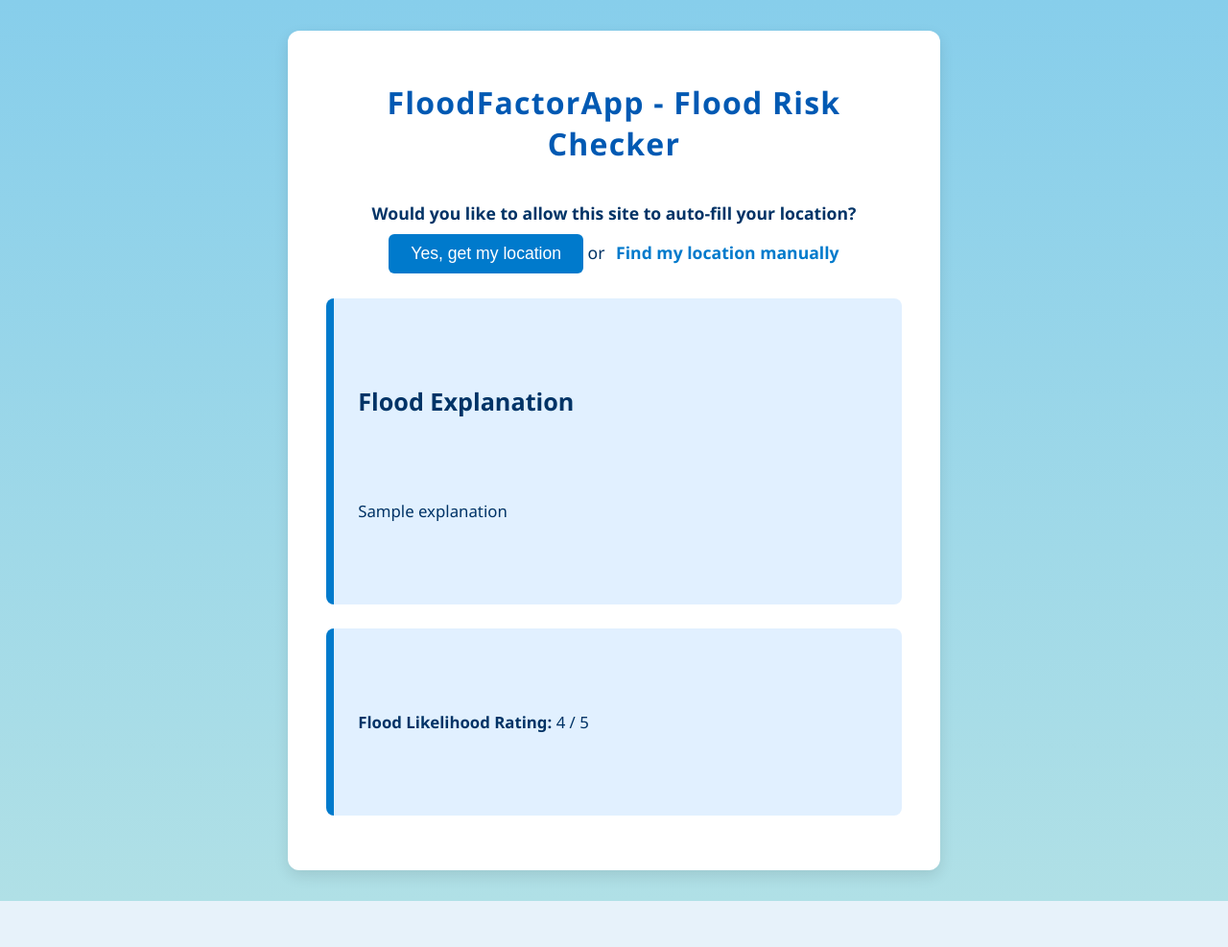
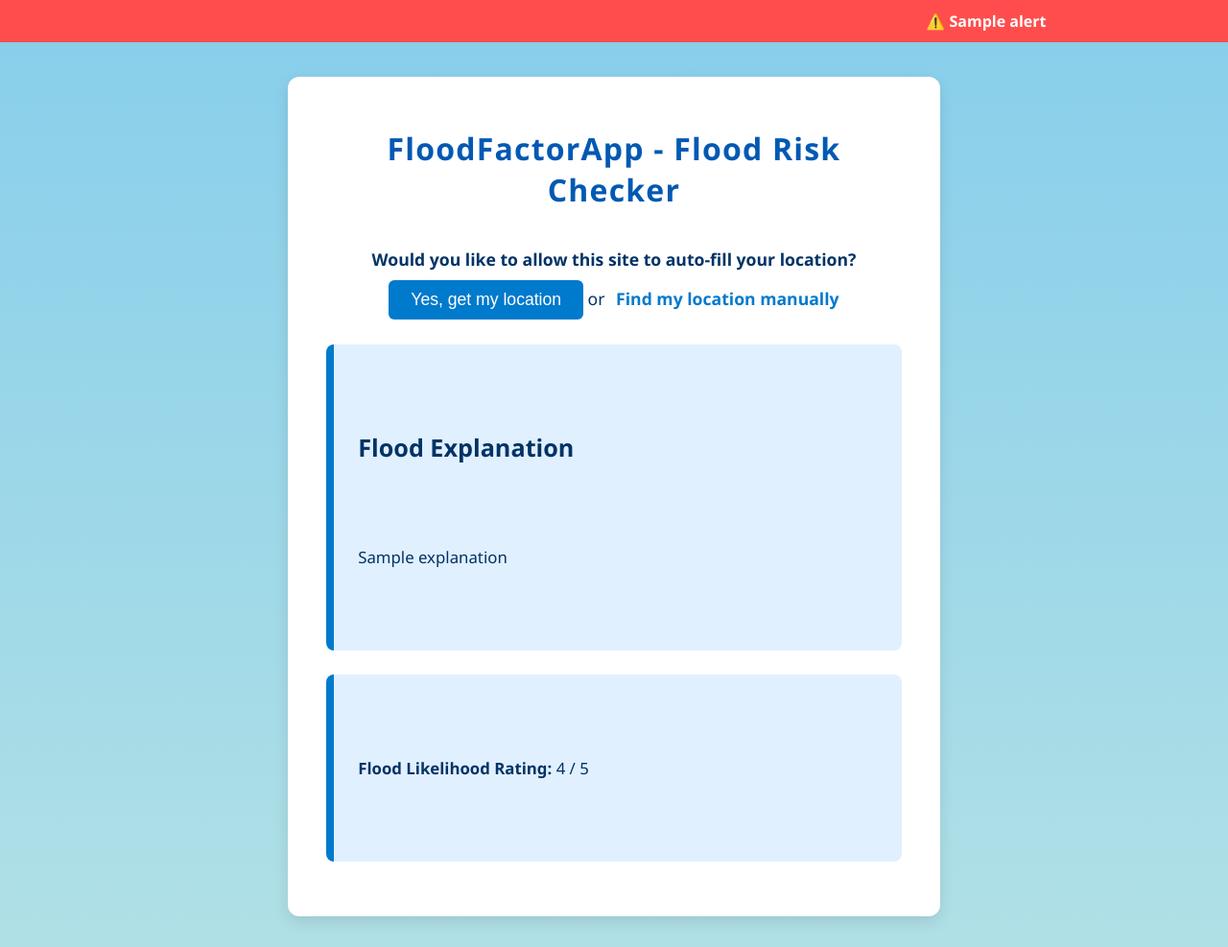
Before and after one commit to JessiMarosi/FloodFactorApp, a Flask app: template templates/index.html in a window 1280 px wide. Shown: the whole page at 96% size. Before the commit the page ends 939 px from the top, so only its background shows below. Run offline with Flask 3, Linux system fonts and the light colour scheme; the template is opened without the code that fills it: most values are stand-ins (such as "Sample title", 1, 10 or a date in 2020).

Commit message:
Add nationwide NWS alerts marquee and update alert display

```diff
--- a/app.py
+++ b/app.py
@@ -1,4 +1,4 @@
-from flask import Flask, render_template, request
+from flask import Flask, render_template, request, Markup  # <-- Added Markup
 import openai
 import os
 import sys
@@ -41,6 +41,7 @@ def get_fema_flood_data(lat, lon):
         return None
 
 def get_weather_alerts(lat, lon):
+    # Keep this if you want local alerts elsewhere, but for banner we use nationwide alerts.
     try:
         url = f"https://api.weather.gov/alerts/active?point={lat},{lon}"
         headers = {"User-Agent": "FloodFactorApp (example@example.com)"}
@@ -49,7 +50,8 @@ def get_weather_alerts(lat, lon):
         data = response.json()
         alerts = [
             {
-                "title": alert.get("properties", {}).get("headline"),
+                "event": alert.get("properties", {}).get("event"),
+                "headline": alert.get("properties", {}).get("headline"),
                 "description": alert.get("properties", {}).get("description"),
                 "severity": alert.get("properties", {}).get("severity"),
                 "area": alert.get("properties", {}).get("areaDesc"),
@@ -62,6 +64,35 @@ def get_weather_alerts(lat, lon):
         print(f"Error fetching weather alerts: {e}")
         return []
 
+# ✅ New function: fetch nationwide severe weather alerts for marquee banner
+def get_nws_severe_alerts():
+    try:
+        url = "https://api.weather.gov/alerts/active"
+        headers = {"User-Agent": "FloodFactorApp (example@example.com)"}
+        response = requests.get(url, headers=headers)
+        response.raise_for_status()
+        data = response.json()
+        # List of severe alert event types to show
+        severe_events = [
+            "Severe Thunderstorm Warning",
+            "Tornado Warning",
+            "Flood Warning",
+            "Flash Flood Warning",
+            "Hurricane Warning",
+            "Storm Surge Warning",
+            "Extreme Wind Warning",
+            "High Wind Warning"
+        ]
+        alerts = [
+            alert.get("properties", {}).get("headline")
+            for alert in data.get("features", [])
+            if alert.get("properties", {}).get("event") in severe_events
+        ]
+        return alerts
+    except Exception as e:
+        print(f"Error fetching NWS severe alerts: {e}")
+        return []
+
 def clean_markdown(text):
     if not text:
         return ""
@@ -70,6 +101,14 @@ def clean_markdown(text):
     text = re.sub(r'^\s*-\s*', '', text, flags=re.MULTILINE)
     text = re.sub(r'\n{2,}', '\n\n', text)
     return text.strip()
+
+# ✅ New: Format output for better readability
+def format_explanation(text):
+    if not text:
+        return ""
+    text = re.sub(r'\n(?=\w)', '\n\n', text)  # Add spacing
+    text = re.sub(r'(^|\n)([^:\n]+:)', r'\1<strong>\2</strong>', text)  # Bold section headers
+    return Markup(text.replace('\n', '<br>'))  # Convert newlines to <br> for HTML
 
 def google_search(query, num_results=10):
     try:
@@ -94,7 +133,8 @@ def index():
     explanation = None
     error = None
     likelihood_rating = None
-    alerts = []
+    local_alerts = []
+    nws_severe_alerts = get_nws_severe_alerts()  # Get nationwide severe alerts for marquee banner
 
     if request.method == "POST":
         lat_str = request.form.get("latitude", "").strip()
@@ -107,10 +147,10 @@ def index():
             user_depth = float(depth_str)
         except ValueError:
             error = "Please enter valid numbers for latitude, longitude, and flood depth."
-            return render_template("index.html", explanation=None, error=error)
+            return render_template("index.html", explanation=None, error=error, alerts=[], likelihood_rating=None, nws_alerts=nws_severe_alerts)
 
         fema_data = get_fema_flood_data(lat, lon)
-        alerts = get_weather_alerts(lat, lon)
+        local_alerts = get_weather_alerts(lat, lon)  # Local alerts for detailed display
 
         if not fema_data:
             base_prompt = (
@@ -136,10 +176,11 @@ def index():
                 max_tokens=500,
             )
             explanation_raw = response.choices[0].message.content.strip()
-            explanation = clean_markdown(explanation_raw)
+            cleaned_explanation = clean_markdown(explanation_raw)
+            explanation = format_explanation(cleaned_explanation)
         except Exception as e:
             error = f"OpenAI API error (explanation): {e}"
-            return render_template("index.html", explanation=None, error=error)
+            return render_template("index.html", explanation=None, error=error, alerts=[], likelihood_rating=None, nws_alerts=nws_severe_alerts)
 
         try:
             search_query = f"historical flood events near {lat},{lon}"
@@ -176,7 +217,8 @@ def index():
         explanation=explanation,
         error=error,
         likelihood_rating=likelihood_rating,
-        alerts=alerts
+        alerts=local_alerts,           # local alerts for detailed display
+        nws_alerts=nws_severe_alerts  # nationwide alerts for marquee banner
     )
 
 if __name__ == "__main__":
--- a/templates/index.html
+++ b/templates/index.html
@@ -14,6 +14,33 @@
       justify-content: center;
       min-height: 100vh;
       color: #003366;
+      flex-direction: column;
+      align-items: center;
+    }
+
+    /* Marquee banner */
+    #nws-marquee {
+      background-color: #ff4d4d;
+      color: white;
+      font-weight: 700;
+      padding: 0.7em 0;
+      width: 100vw;
+      overflow: hidden;
+      white-space: nowrap;
+      box-sizing: border-box;
+      position: fixed;
+      top: 0;
+      left: 0;
+      z-index: 1000;
+    }
+    #nws-marquee span {
+      display: inline-block;
+      padding-left: 100%;
+      animation: marquee 30s linear infinite;
+    }
+    @keyframes marquee {
+      0%   { transform: translateX(0); }
+      100% { transform: translateX(-100%); }
     }
 
     .container {
@@ -23,6 +50,7 @@
       box-shadow: 0 6px 15px rgba(0, 0, 0, 0.1);
       max-width: 600px;
       width: 100%;
+      margin-top: 3em; /* to avoid marquee overlap */
     }
 
     h1 {
@@ -177,6 +205,16 @@
   </style>
 </head>
 <body>
+  {% if nws_alerts and nws_alerts|length > 0 %}
+  <div id="nws-marquee" role="region" aria-label="National Severe Weather Alerts">
+    <span>
+      {% for alert in nws_alerts %}
+        ⚠️ {{ alert }} &nbsp;&nbsp;&nbsp;&nbsp;&nbsp;
+      {% endfor %}
+    </span>
+  </div>
+  {% endif %}
+
   <div class="container">
     <h1>FloodFactorApp - Flood Risk Checker</h1>
 
@@ -234,7 +272,7 @@
       <h2>Weather Alerts</h2>
       <ul>
         {% for alert in alerts %}
-          <li><strong>{{ alert.title }}</strong>: {{ alert.description }}</li>
+          <li><strong>{{ alert.event }}</strong>: {{ alert.description }}</li>
         {% endfor %}
       </ul>
     </div>
```
